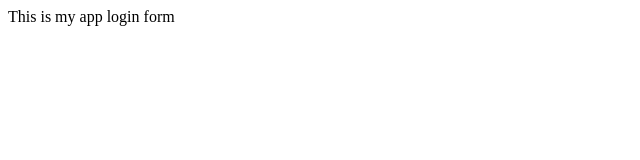
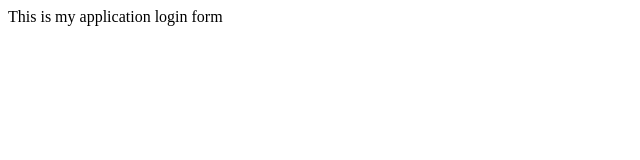
Before and after one commit to nicholas-boyson/myappsample, a plain HTML site: page index.html in a window 1280 px wide. Shown: the full height of the page, 0-640 px from the left. Drawn offline with Linux system fonts and the light colour scheme.

Commit message:
Updated Index.html

```diff
--- a/index.html
+++ b/index.html
@@ -3,7 +3,7 @@
     <title>My App</title>
 </head>
 <body>
-This is my app
+This is my application
 login form
 </body>
 </html>
```
